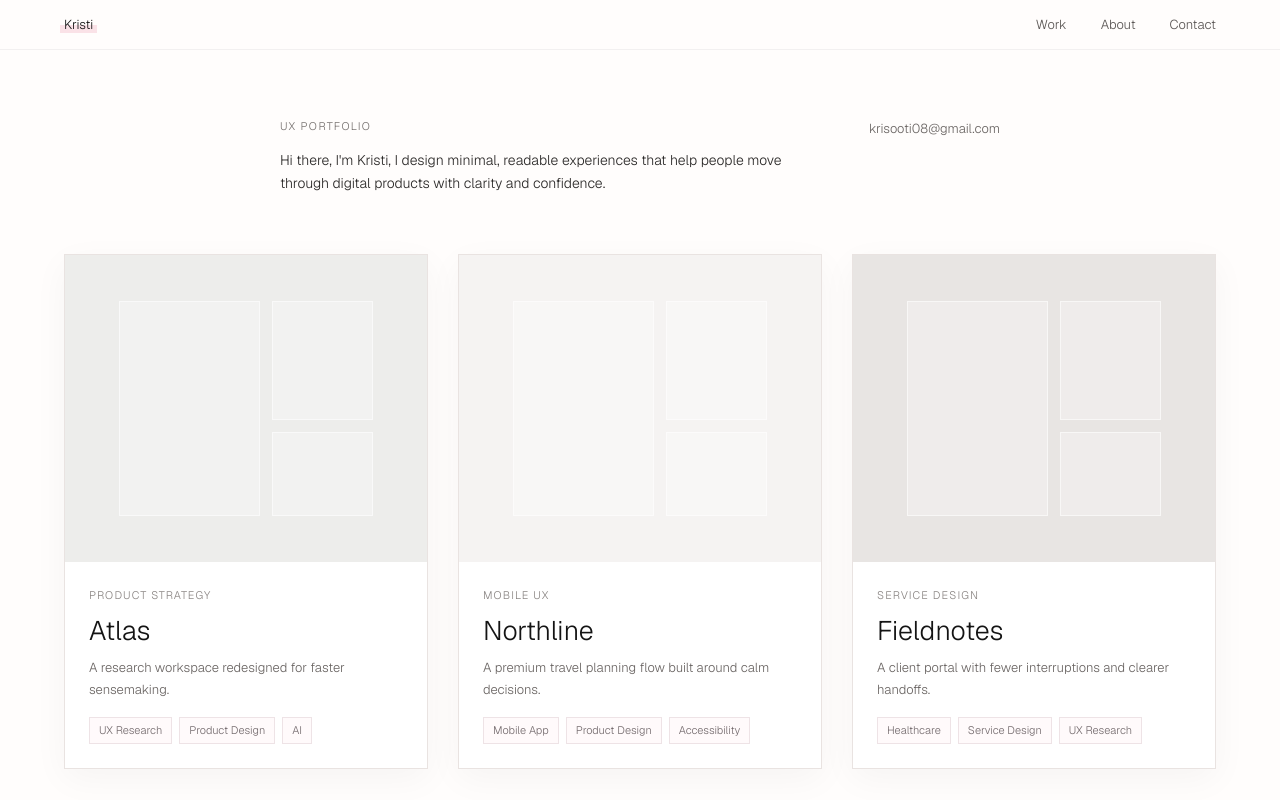
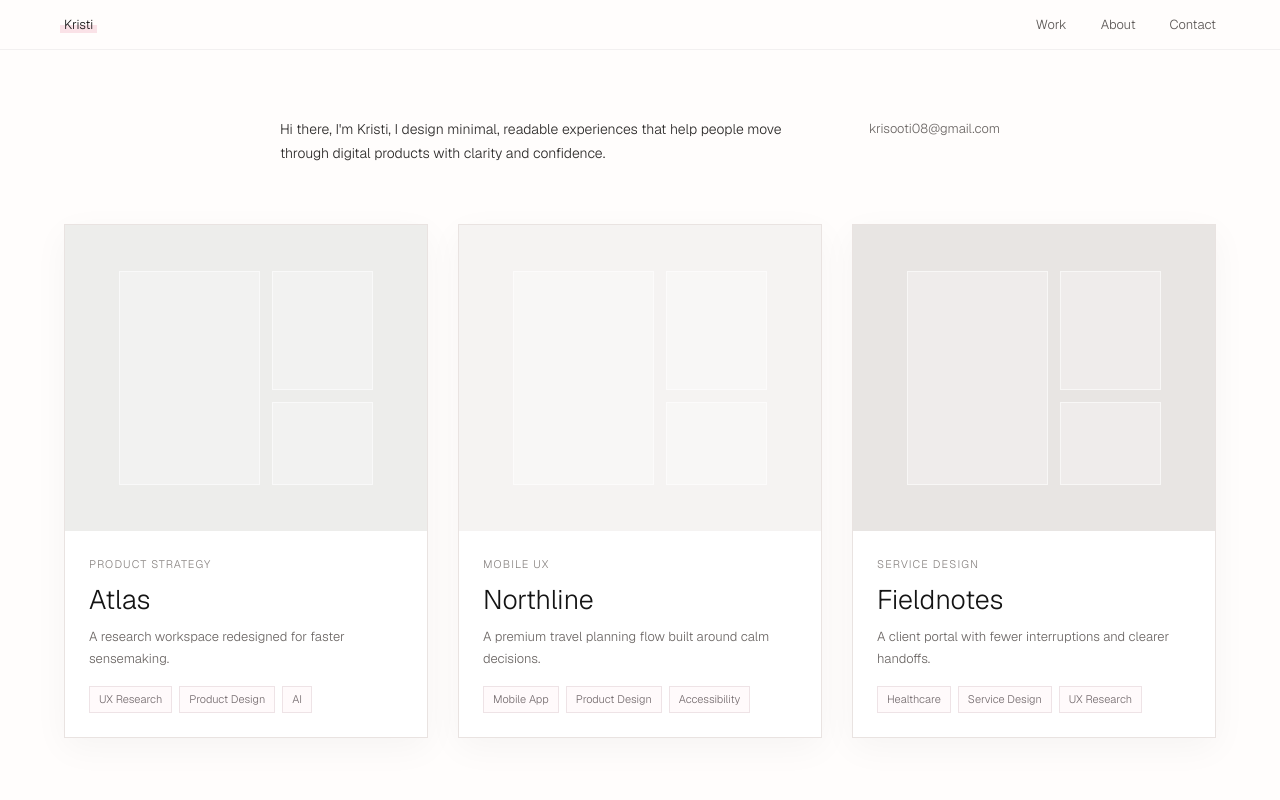
Before and after one commit to krisooti/Portfolio, a Next.js app: page / in a window 1280 px wide. Shown: the top 800 px of the page. Built offline with nearby package versions, Linux system fonts and the light colour scheme; no server answers.

Commit message:
Remove intro eyebrow

```diff
--- a/app/page.tsx
+++ b/app/page.tsx
@@ -26,7 +26,6 @@ export default function Home() {
       <section className="home-center" id="work" aria-labelledby="intro-title">
         <div className="intro-row">
           <div className="intro-block">
-            <p className="eyebrow">UX portfolio</p>
             <h1 id="intro-title">
               Hi there, I&apos;m Kristi, I design minimal, readable experiences
               that help people move through digital products with clarity and
```
Also changed, not shown: 1 other file (tests, documents, lock files or other folders).
